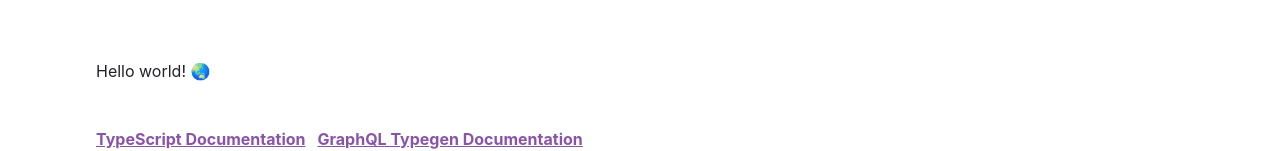
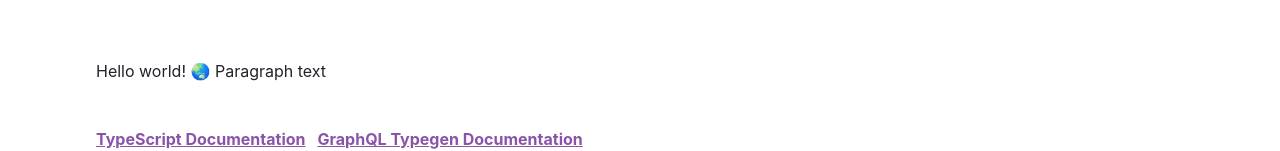
Before and after one commit to uyrussell21/github-ci-training, a Gatsby site: page / in a window 1280 px wide. Shown: the part 180-331 px from the top of the page. Built offline with nearby package versions, Linux system fonts and the light colour scheme; Gatsby itself is replaced by a stand-in of ours.

Commit message:
update index page

```diff
--- a/src/pages/index.tsx
+++ b/src/pages/index.tsx
@@ -141,7 +141,7 @@ const IndexPage: React.FC = () => {
         <br />
         <span style={headingAccentStyles}>— on GitHub Pages</span>
       </h1>
-      <p style={paragraphStyles}>Hello world! 🌏</p>
+      <p style={paragraphStyles}>Hello world! 🌏 Paragraph text</p>
       <ul style={doclistStyles}>
         {docLinks.map((doc) => (
           <li key={doc.url} style={docLinkStyle}>
```
